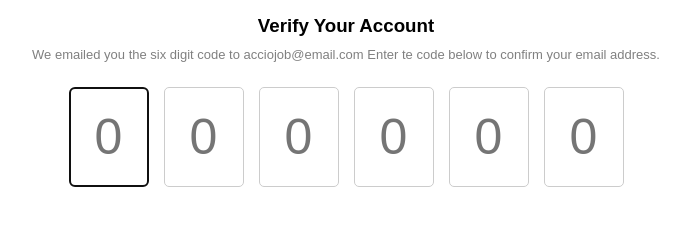
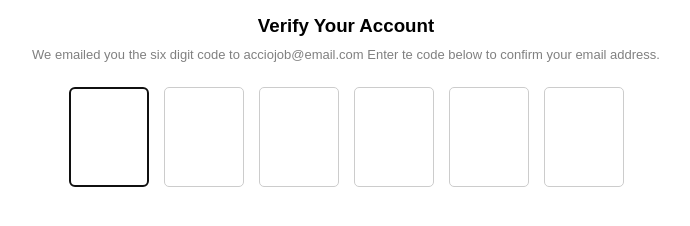
Before and after one commit to acciojob/OTP-joydeepsarkar99, a website: page main.html in a window 1280 px wide. Shown: the whole page, without its empty margins (294-984 px from the left). Drawn offline with Linux system fonts and the light colour scheme.

Commit message:
created a submission

```diff
--- a/main.html
+++ b/main.html
@@ -11,12 +11,12 @@
 	<h3 id="verification_heading">Verify Your Account</h3>
 	<p id="verification_subtext">We emailed you the six digit code to acciojob@email.com Enter te code below to confirm your email address.</p>
     <div class="code-container">
-		<input maxlength="1" type="text" class="code" id="code-1" placeholder="0">
-		<input maxlength="1" type="text" class="code" id="code-2" placeholder="0">
-		<input maxlength="1" type="text" class="code" id="code-3" placeholder="0">
-		<input maxlength="1" type="text" class="code" id="code-4" placeholder="0">
-		<input maxlength="1" type="text" class="code" id="code-5" placeholder="0">
-		<input maxlength="1" type="text" class="code" id="code-6" placeholder="0">
+		<input maxlength="1" type="text" class="code" id="code-1">
+		<input maxlength="1" type="text" class="code" id="code-2">
+		<input maxlength="1" type="text" class="code" id="code-3">
+		<input maxlength="1" type="text" class="code" id="code-4">
+		<input maxlength="1" type="text" class="code" id="code-5">
+		<input maxlength="1" type="text" class="code" id="code-6">
 	</div>
 
 
```
